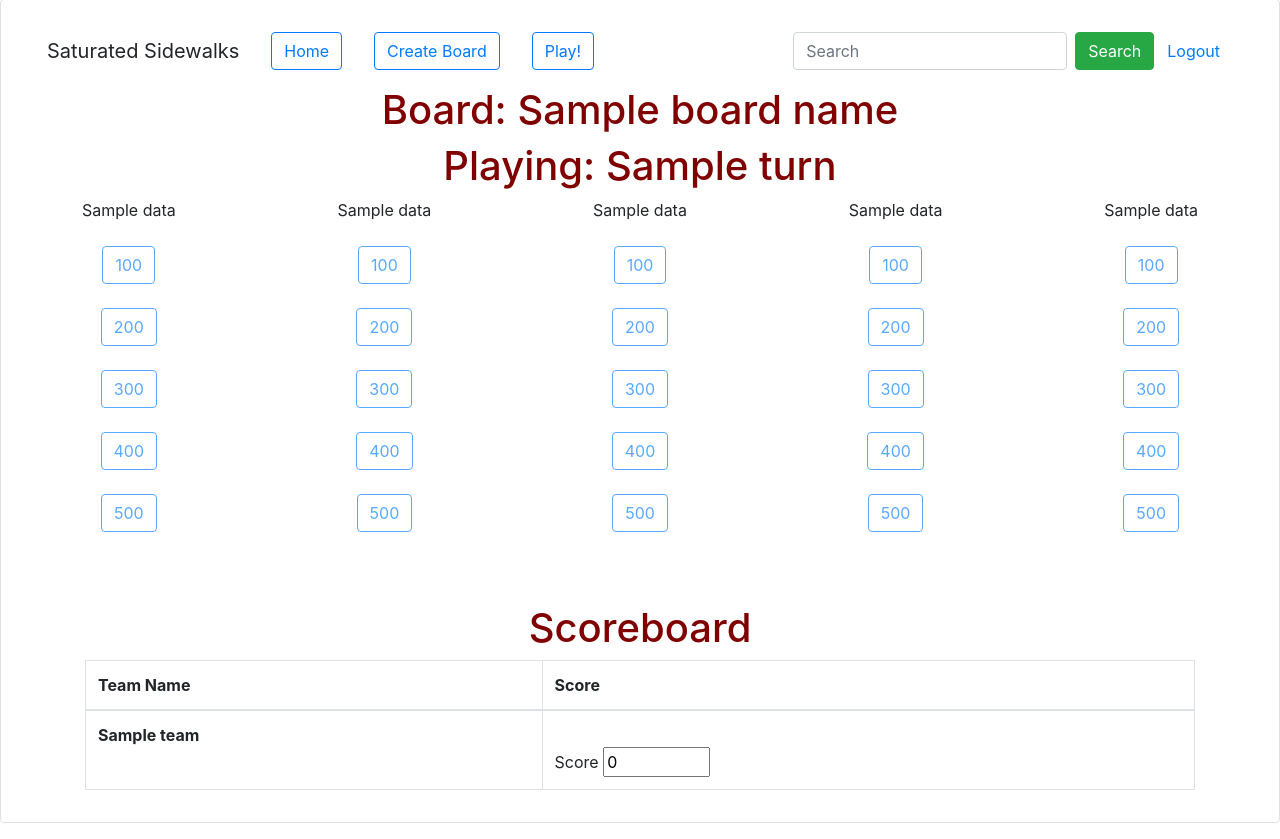
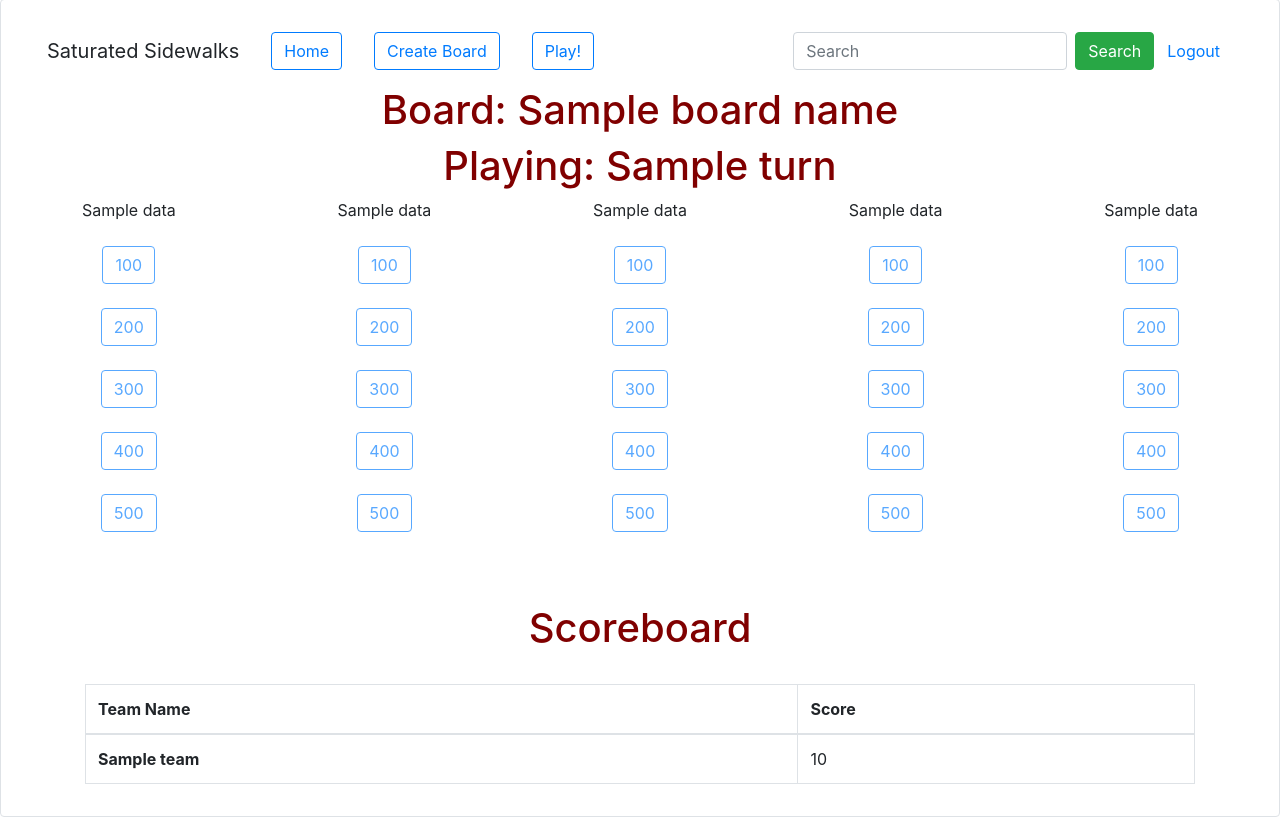
Before and after one commit to phuang00/P02_softdev, a Python web app: template templates/game.html in a window 1280 px wide. Shown: the part 17-856 px from the top of the page. After the commit the page ends 834 px from the top, so only its background shows below. Run offline with Jinja, Linux system fonts and the light colour scheme; the template is opened without the code that fills it: most values are stand-ins (such as "Sample title", 1, 10 or a date in 2020); some libraries are stand-ins or nearby versions.

Commit message:
scoreboard update

```diff
--- a/templates/game.html
+++ b/templates/game.html
@@ -78,12 +78,9 @@ Playing: {{board_name}}
     <tbody>
       <tr>
 	<th scope="row">{{ team }}</th>
-	<td id="row">
-	  &nbsp; &nbsp; &nbsp; &nbsp; &nbsp;
-	  <form>
-	    Score
-	    <input type="number" step="100" value="0" min="0" max="2500">
-	  </form>
+	&nbsp;
+	<td>
+	  {{ score }}
 	</td>
       </tr>
     </tbody>
```
